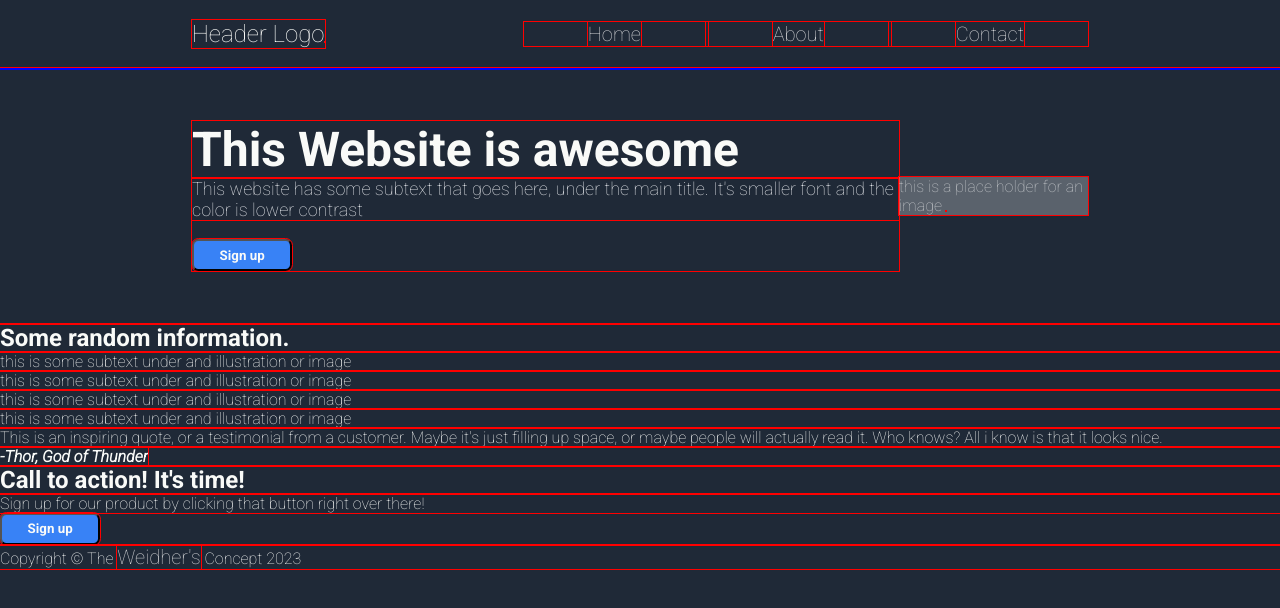
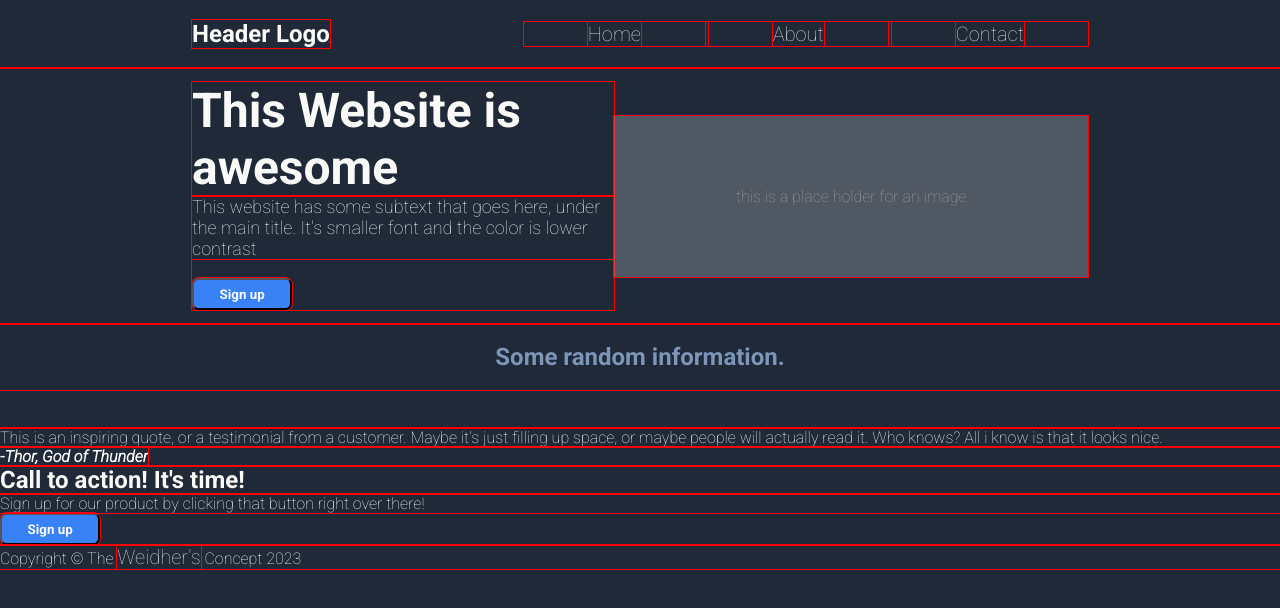
Before and after one commit to CrocoZloto/landingpage, a plain HTML site: page index.html in a window 1280 px wide. Drawn offline with Linux system fonts and the light colour scheme.

Commit message:
Content section styling. Improved HTML code.

```diff
--- a/index.html
+++ b/index.html
@@ -40,25 +40,34 @@
             <br>
             <button class="signup">Sign up</button>
             </div>
-            <div class="box_right">
-              this is a place holder for an image
+
+
+            <p class="placeholder">
+              this is a place holder for an image</p>
               <img src="#" alt="" />
-            </div>
             </div>
           </section>
 
           <section id="About">
-            <div class="container2">
+
             <h2 class="info">Some random information.</h2>
+            <!-- <div class="squares">
+            <div class="square"></div>
+            <div class="square"></div>
+            <div class="square"></div>
+            <div class="square"></div>
+            </div>
             <div class="box_container">
               <div class="box1"><p>this is some subtext under and illustration or image</p></div>
               <div class="box2"><p>this is some subtext under and illustration or image</p></div>
               <div class="box3"><p>this is some subtext under and illustration or image</p></div>
               <div class="box4"><p>this is some subtext under and illustration or image</p></div>
-            </div>
+            </div> -->
+
             </div>
           </section>
-
+          <br>
+          <br>
           <section id="cite">
             <p class="cite"><blockquote>This is an inspiring quote, or a testimonial from a customer. Maybe it's just filling up space, or maybe people will actually read it. Who knows? All i know is that it looks nice.</blockquote></p> <cite><b> -Thor, God of Thunder</b></cite>
           </section>
--- a/styles.css
+++ b/styles.css
@@ -7,9 +7,7 @@
   background-color: #1f2937;
   color: #f9faf8;
 }
-header {
-  outline: 2px solid blue;
-}
+
 nav.menu {
   display: flex;
   justify-content: space-between;
@@ -32,6 +30,7 @@ a {
 .logo {
   font-size: 24px;
   cursor: pointer;
+  font-weight: bolder;
 }
 
 /* Next section */
@@ -43,10 +42,7 @@ a {
   padding: 20px 15%;
   height: 20vw;
 }
-.box_right {
-  background-color: #cecfd257;
-  color: rgba(255, 255, 255, 0.641);
-}
+
 h2.header1 {
   font-size: 48px;
   font-weight: bold;
@@ -63,3 +59,34 @@ button.signup {
   border-radius: 0.5vw;
   font-weight: bold;
 }
+.box_left {
+  flex: 1 1 0px;
+}
+p.placeholder {
+  background-color: #cecfd248;
+  color: rgba(255, 255, 255, 0.408);
+  flex: 1 1 0px;
+  padding: 71px 2vw;
+  text-align: center;
+}
+
+/* NEXT SECTION */
+h2.info {
+  text-align: center;
+  padding: 1.5vw;
+  color: #7c95b8;
+}
+
+.box_container{
+  display: flex;
+  justify-content: center;
+  flex-basis:;
+}
+.square{
+  width: 50px;
+  height:50px;
+  display: inline-flex;
+  justify-content: space-between;
+  align-items: center;
+
+}
```
